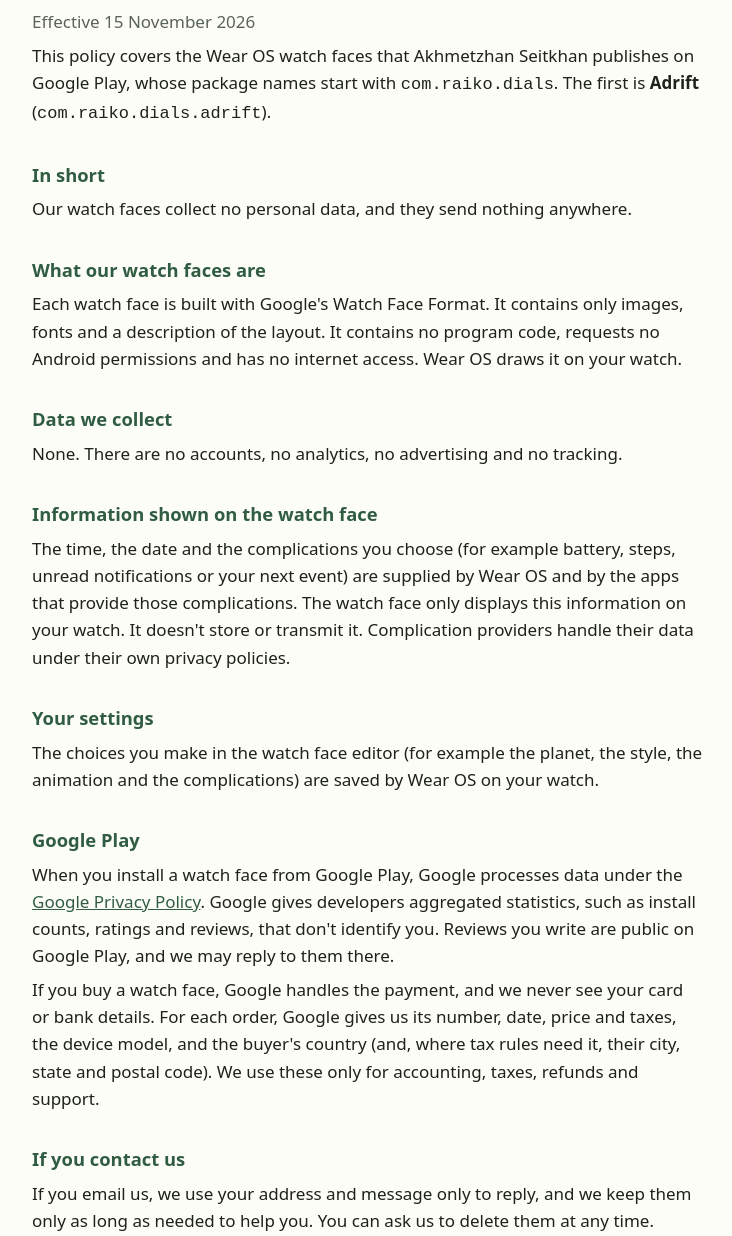
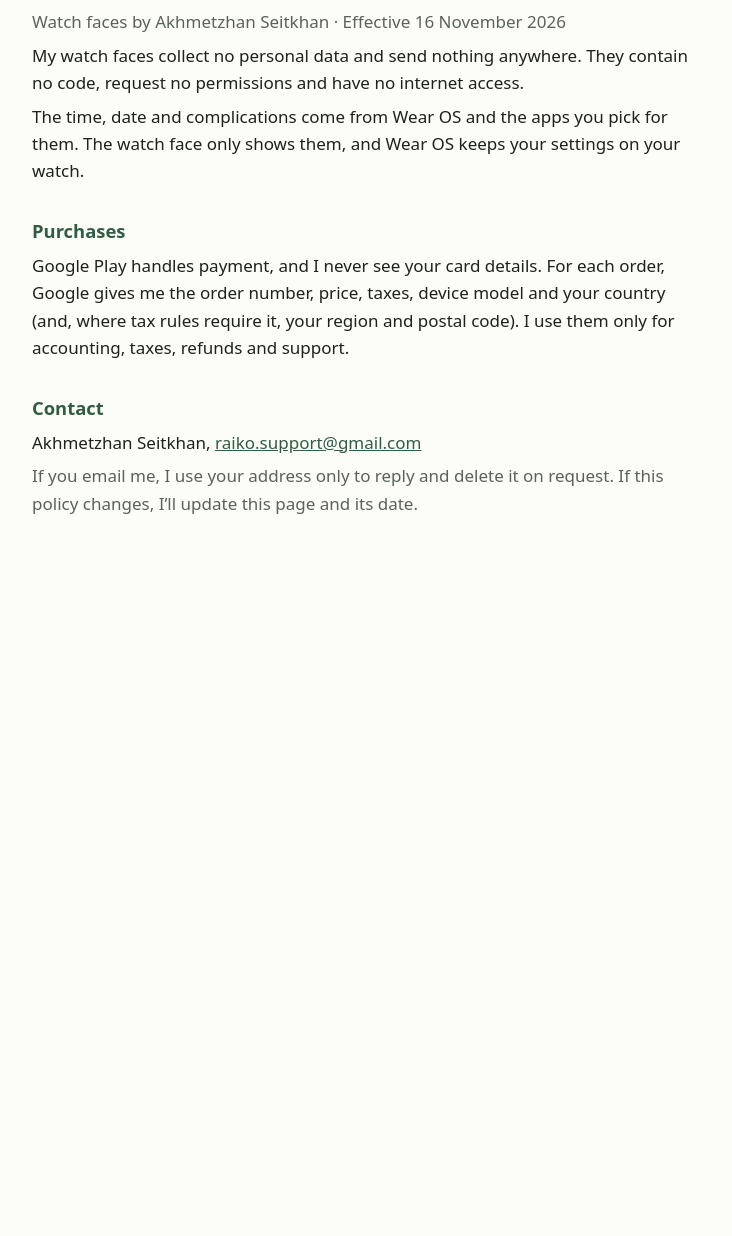
Before and after one commit to Raikvaza/raikvaza.github.io, a plain HTML site: page privacy-policy.html in a window 1280 px wide. Shown: the part 84-1320 px from the top of the page, without its empty margins (272-1004 px from the left). After the commit the page ends 800 px from the top, so only its background shows below. Drawn offline with Linux system fonts and the light colour scheme.

Commit message:
Shorter privacy policy

```diff
--- a/privacy-policy.html
+++ b/privacy-policy.html
@@ -58,71 +58,33 @@
   <body>
     <main>
       <h1>Privacy Policy</h1>
-      <p class="muted">Effective 15 November 2026</p>
+      <p class="muted">Watch faces by Akhmetzhan Seitkhan · Effective 16 November 2026</p>
 
       <p>
-        This policy covers the Wear OS watch faces that Akhmetzhan Seitkhan publishes on Google
-        Play, whose package names start with <code>com.raiko.dials</code>. The first is
-        <strong>Adrift</strong> (<code>com.raiko.dials.adrift</code>).
+        My watch faces collect no personal data and send nothing anywhere. They contain no code,
+        request no permissions and have no internet access.
+      </p>
+      <p>
+        The time, date and complications come from Wear OS and the apps you pick for them. The watch
+        face only shows them, and Wear OS keeps your settings on your watch.
       </p>
 
-      <h2>In short</h2>
-      <p>Our watch faces collect no personal data, and they send nothing anywhere.</p>
-
-      <h2>What our watch faces are</h2>
+      <h2>Purchases</h2>
       <p>
-        Each watch face is built with Google's Watch Face Format. It contains only images, fonts and
-        a description of the layout. It contains no program code, requests no Android permissions
-        and has no internet access. Wear OS draws it on your watch.
+        Google Play handles payment, and I never see your card details. For each order, Google gives
+        me the order number, price, taxes, device model and your country (and, where tax rules
+        require it, your region and postal code). I use them only for accounting, taxes, refunds and
+        support.
       </p>
-
-      <h2>Data we collect</h2>
-      <p>None. There are no accounts, no analytics, no advertising and no tracking.</p>
-
-      <h2>Information shown on the watch face</h2>
-      <p>
-        The time, the date and the complications you choose (for example battery, steps, unread
-        notifications or your next event) are supplied by Wear OS and by the apps that provide those
-        complications. The watch face only displays this information on your watch. It doesn't store
-        or transmit it. Complication providers handle their data under their own privacy policies.
-      </p>
-
-      <h2>Your settings</h2>
-      <p>
-        The choices you make in the watch face editor (for example the planet, the style, the
-        animation and the complications) are saved by Wear OS on your watch.
-      </p>
-
-      <h2>Google Play</h2>
-      <p>
-        When you install a watch face from Google Play, Google processes data under the
-        <a href="https://policies.google.com/privacy">Google Privacy Policy</a>. Google gives
-        developers aggregated statistics, such as install counts, ratings and reviews, that don't
-        identify you. Reviews you write are public on Google Play, and we may reply to them there.
-      </p>
-      <p>
-        If you buy a watch face, Google handles the payment, and we never see your card or bank
-        details. For each order, Google gives us its number, date, price and taxes, the device
-        model, and the buyer's country (and, where tax rules need it, their city, state and postal
-        code). We use these only for accounting, taxes, refunds and support.
-      </p>
-
-      <h2>If you contact us</h2>
-      <p>
-        If you email us, we use your address and message only to reply, and we keep them only as
-        long as needed to help you. You can ask us to delete them at any time.
-      </p>
-
-      <h2>Children</h2>
-      <p>Our watch faces collect no data from anyone, including children.</p>
-
-      <h2>Changes</h2>
-      <p>If this policy changes, we'll update this page and the date at the top.</p>
 
       <h2>Contact</h2>
       <p>
         Akhmetzhan Seitkhan, <a href="mailto:raiko.support@gmail.com">raiko.support@gmail.com</a>
       </p>
+      <p class="muted">
+        If you email me, I use your address only to reply and delete it on request. If this policy
+        changes, I’ll update this page and its date.
+      </p>
     </main>
   </body>
 </html>
```
